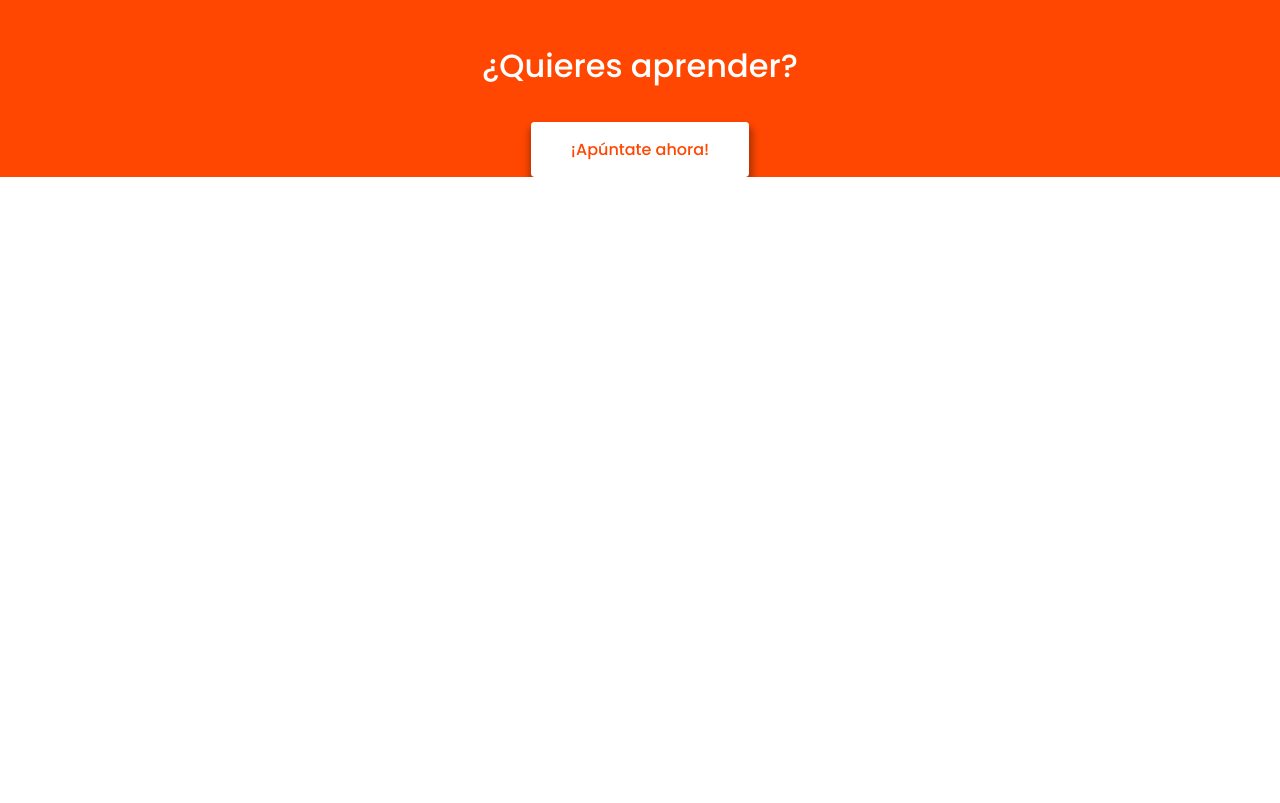
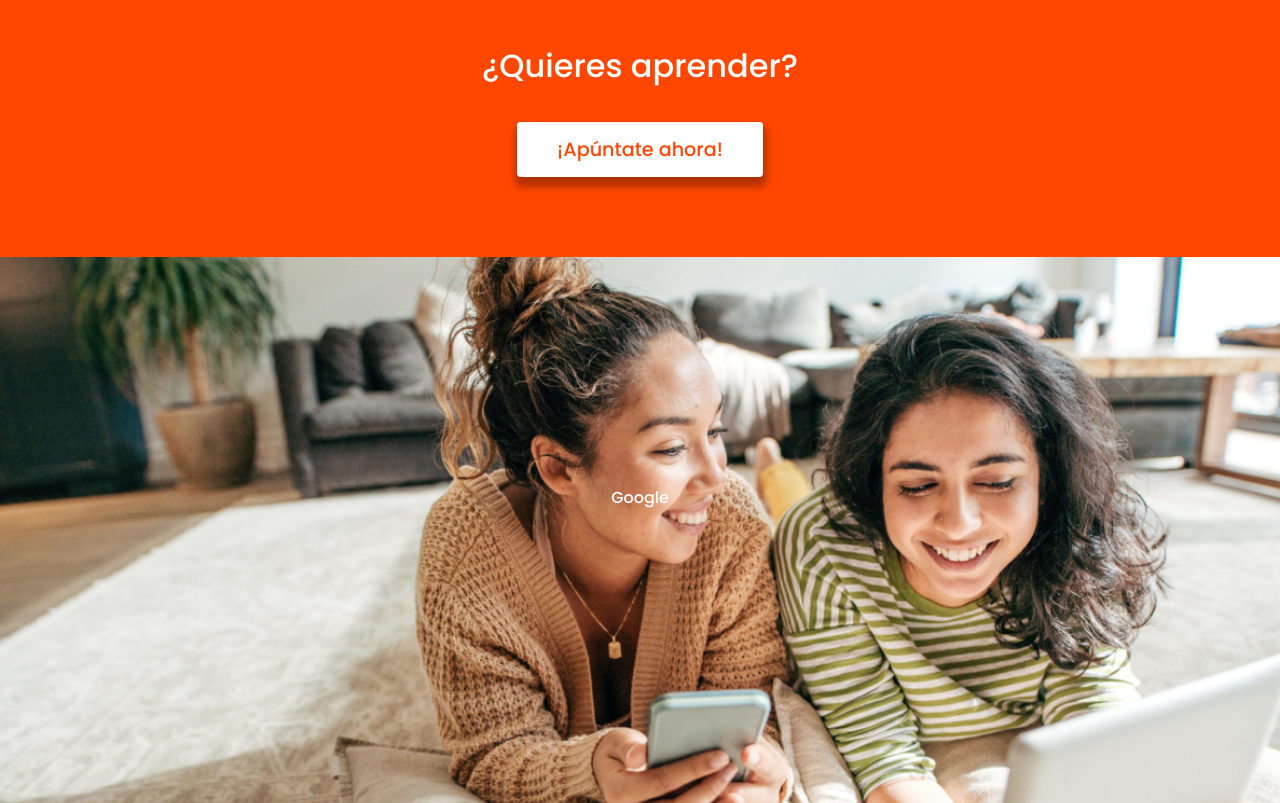
Before and after one commit to MAlexGG/green-analysis-factoriaf5, a React (Create React App) app: page / in a window 1280 px wide. Shown: the part 760-1563 px from the top of the page. Before the commit the page ends 937 px from the top, so only its background shows below. Built offline with nearby package versions, Linux system fonts and the light colour scheme.

Commit message:
header componentes reorganized

```diff
--- a/src/components/button/Button.styled.js
+++ b/src/components/button/Button.styled.js
@@ -4,10 +4,10 @@ export const CtButton = styled.button `
     background-color: white;
     color: var(--color-main);
     border: none;
-    padding: 15px 40px;
+    padding: 13px 40px;
     border-radius: 4px;
     box-shadow: inset 0px 1px 0px #fff,0px 5px 0px rgba(255,255,255,0),1px 7px 7px 3px rgba(0,0,0,0.3);
-    font-size: 1rem;
+    font-size: 1.2rem;
     font-weight: var(--font-regular);
     font-family: var(--font-main);
 
--- /dev/null
+++ b/src/components/google/Google.js
@@ -0,0 +1,12 @@
+import React from 'react'
+import { CtGoogle } from './Google.styled'
+
+function Google() {
+  return (
+    <CtGoogle>
+        Google
+    </CtGoogle>
+  )
+}
+
+export default Google
--- /dev/null
+++ b/src/components/google/Google.styled.js
@@ -0,0 +1,17 @@
+import styled from "styled-components";
+import google from '../../assets/ex-coders/gen-z-4-2.png';
+
+export const CtGoogle = styled.div `
+    display: flex;
+    flex-direction: column;
+    justify-content: center;
+    align-items: center;
+    background-image: url(${google});
+    background-size: cover;
+    color: white;
+    width: 100%;
+    padding: 1rem 0rem 5rem;
+    background-repeat: no-repeat;
+    height: 450px;
+    background-position: center;
+`;
--- a/src/components/header/Header.js
+++ b/src/components/header/Header.js
@@ -1,6 +1,6 @@
 import React from 'react'
-import { ALink, CtLinks, CtHeader, CtLang, CtSocial, CtSlider, ImgLinks } from './Header.styled'
-import Navbar from '../navbar/Navbar';
+import { ALink, CtLinks, CtHeader, CtLang, CtSocial, ImgLinks } from './Header.styled'
+//import Navbar from '../navbar/Navbar';
 import linkedin from '../../assets/socialmedia/linkedin.svg';
 import twitter from '../../assets/socialmedia/twitter.svg';
 import ig from '../../assets/socialmedia/instagram.svg';
@@ -23,10 +23,7 @@ function Header() {
                 <ALink href='#'><ImgLinks src={facebook} alt='facebook'/></ALink>
             </CtSocial>
         </CtLinks>
-        <Navbar/>
-        <CtSlider>
-            {/* Video */}
-        </CtSlider>
+        {/* <Navbar/> */}
     </CtHeader>
   )
 }
--- a/src/components/header/Header.styled.js
+++ b/src/components/header/Header.styled.js
@@ -5,6 +5,7 @@ export const CtHeader = styled.header `
     flex-direction: column;
     justify-content: center;
     align-items: center;
+    width: 100%;
 `;
 
 export const CtLinks = styled.div `
@@ -41,10 +42,3 @@ export const ImgLinks = styled.img `
     width: auto;
     height: 1.1em;
 `;
-
-export const CtSlider = styled.div `
-    background-color: var(--color-dark);
-    height: 380px;
-    width: 1280px;
-    max-height: 380px;
-`;
--- a/src/components/navbar/Navbar.styled.js
+++ b/src/components/navbar/Navbar.styled.js
@@ -6,6 +6,9 @@ export const CtNavbar = styled.nav `
     align-items: center;
     width: 100%;
     margin: 10px 0px;
+    position: sticky;
+    top: 5px;
+    background-color: white;
 `;
 
 export const CtLogo = styled.div `
--- /dev/null
+++ b/src/components/slider/Slider.js
@@ -0,0 +1,12 @@
+import React from 'react';
+import { CtSlider } from './Slider.styled';
+
+function Slider() {
+  return (
+    <CtSlider>
+        {/* Video */}
+    </CtSlider>
+  )
+}
+
+export default Slider
--- /dev/null
+++ b/src/components/slider/Slider.styled.js
@@ -0,0 +1,8 @@
+import styled from "styled-components";
+
+export const CtSlider = styled.div `
+    background-color: var(--color-dark);
+    height: 380px;
+    width: 1280px;
+    max-height: 380px;
+`;
--- /dev/null
+++ b/src/components/slider/index.js
@@ -0,0 +1 @@
+export {Slider} from './Slider';
--- a/src/components/welcome/Welcome.styled.js
+++ b/src/components/welcome/Welcome.styled.js
@@ -8,12 +8,13 @@ export const CtWelcome = styled.div `
     background-color: var(--color-main);
     color: white;
     width: 100%;
+    padding: 1rem 0rem 5rem 0rem;
 `;
 
 export const TxtTitle = styled.h2 `
     font-size: 2.5rem;
     font-weight: var(--font-bold);
-    margin: 1rem 0rem 0.5rem 0rem;
+    margin: 0rem 0rem 0.5rem 0rem;
 `;
 
 export const TxtSubtitle = styled.h3 `
--- a/src/pages/home/Home.js
+++ b/src/pages/home/Home.js
@@ -1,13 +1,19 @@
 import React from 'react'
 import { CtHome } from './Home.styled'
+import Navbar from '../../components/navbar/Navbar'
 import Header from '../../components/header/Header'
 import Welcome from '../../components/welcome/Welcome'
+import Google from '../../components/google/Google'
+import Slider from '../../components/slider/Slider'
 
 function Home() {
   return (
     <CtHome>
         <Header/>
+        <Navbar/>
+        <Slider/>
         <Welcome/>
+        <Google/>
     </CtHome>
   )
 }
```
